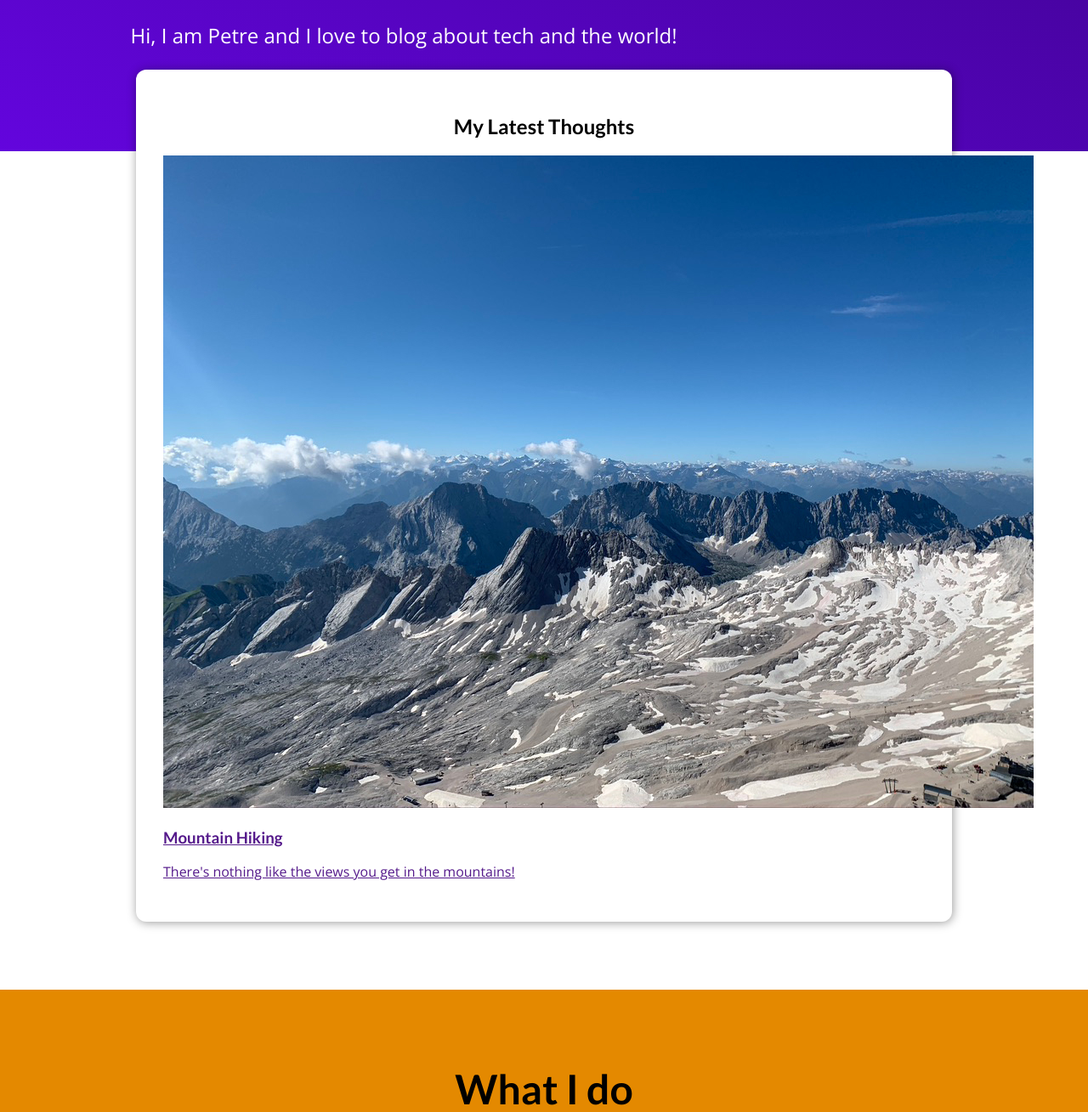
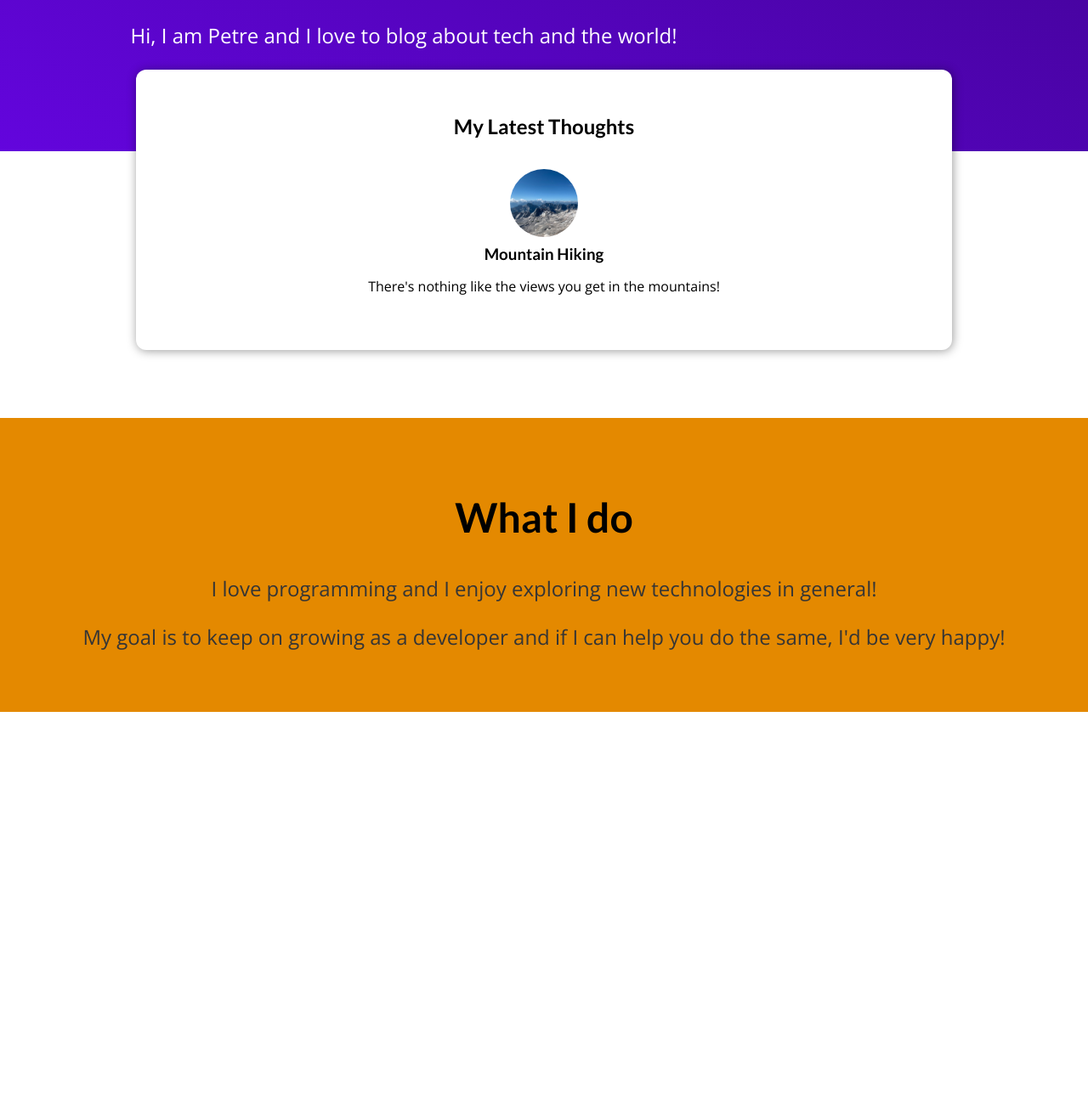
Before and after one commit to petre-marian-vaduva/django-projects, a Django app: template my_site/blog/templates/blog/index.html in a window 1280 px wide. Shown: the part 485-1794 px from the top of the page at 85% size. After the commit the page ends 1323 px from the top, so only its background shows below. Run offline with Django 3.2, Linux system fonts and the light colour scheme; the template is opened without the code that fills it, so the values that code supplies are empty.

Commit message:
add css to index.html and all-posts.html

```diff
--- /dev/null
+++ b/my_site/blog/static/blog/post.css
@@ -0,0 +1,43 @@
+.post {
+    display: flex;
+    flex-direction: column;
+    align-items: center;
+    text-align: center;
+  }
+
+  .post a {
+    text-decoration: none;
+    color: black;
+    transition: all 0.2s ease;
+    padding: 1rem;
+  }
+
+  .post a:hover,
+  .post a:active {
+    transform: scale(1.1);
+    background-color: #390281;
+    color: white;
+  }
+
+  .post img {
+    width: 5rem;
+    height: 5rem;
+    object-fit: cover;
+    border-radius: 50%;
+  }
+
+  .post h3 {
+    margin: 0.25rem 0;
+  }
+
+  .post time {
+    color: #666666;
+    margin: 0.25rem;
+    font-style: italic;
+    font-size: 0.85rem;
+  }
+
+  .post:hover time,
+  .post:active time {
+    color: white;
+  }
--- a/my_site/blog/templates/blog/all-posts.html
+++ b/my_site/blog/templates/blog/all-posts.html
@@ -5,7 +5,8 @@
 {% block title %}All posts{% endblock title %}
 
 {% block css_files %}
-    <link rel="stylesheet" href="{% static 'blog/index.css' %}">
+    <link rel="stylesheet" href="{% static 'blog/post.css' %}">
+    <link rel="stylesheet" href="{% static 'blog/all-posts.css' %}">
 {% endblock css_files %}
 
 {% block body %}
@@ -19,7 +20,6 @@
            {% include 'blog/includes/post.html' %}
            {% include 'blog/includes/post.html' %}
            {% include 'blog/includes/post.html' %}
-           {% include 'blog/includes/post.html' %}
         </ul>
     </section>
 {% endblock body %}
--- a/my_site/blog/templates/blog/index.html
+++ b/my_site/blog/templates/blog/index.html
@@ -4,6 +4,7 @@
 
 {% block title %}My blog{% endblock %}
 {% block css_files %}
+    <link rel="stylesheet" href="{% static 'blog/post.css' %}">
     <link rel="stylesheet" href="{% static 'blog/index.css' %}">
 {% endblock %}
 
```
Also changed, not shown: my_site/blog/static/blog/all-posts.css (added, +43 -0 lines).
